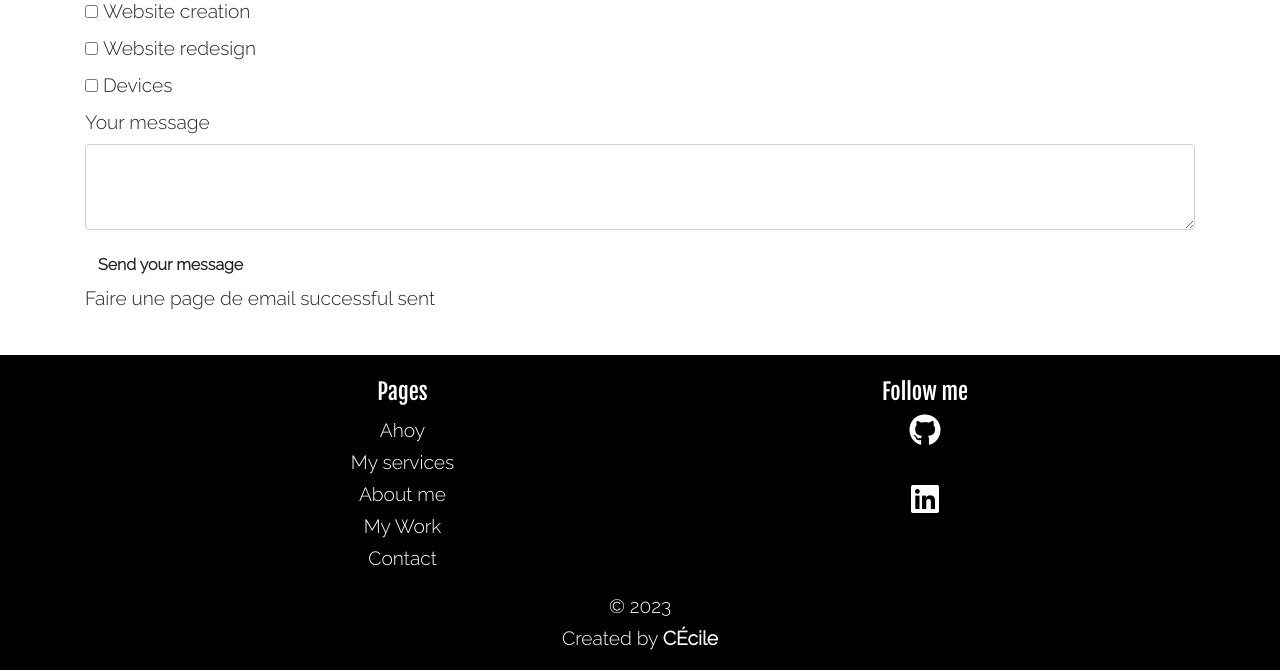
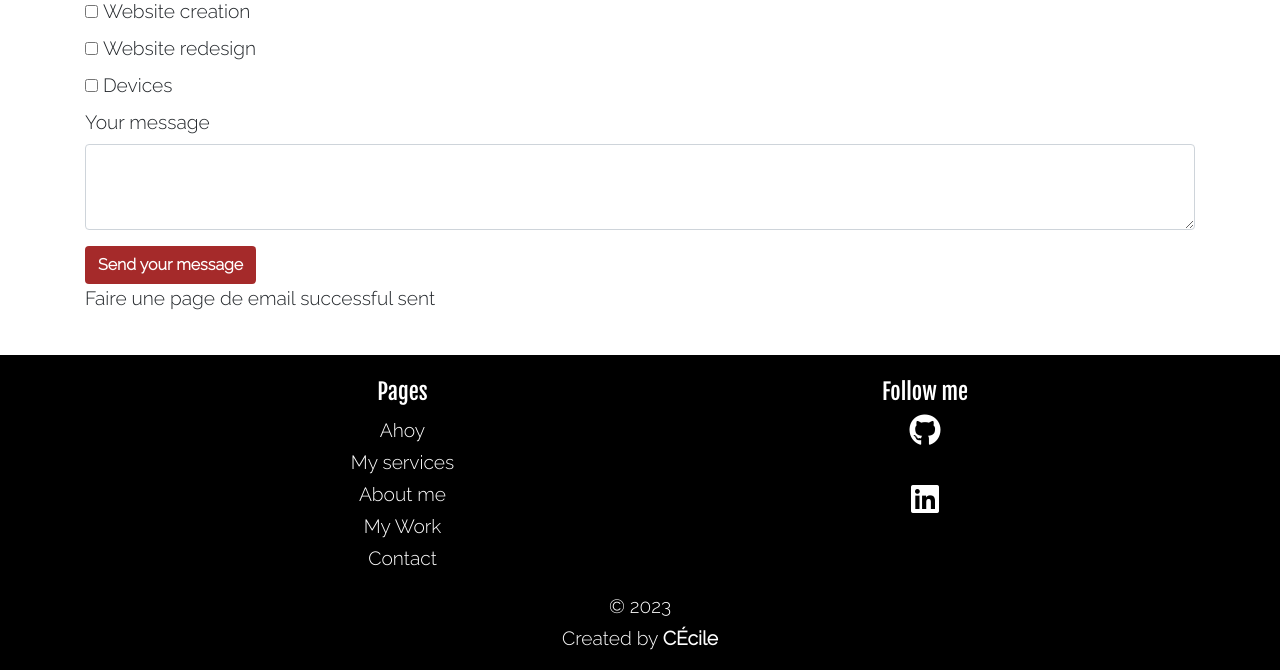
Before and after one commit to cecilegaudron/personal-website, a Django app: page / in a window 1280 px wide. Shown: the part 2639-3309 px from the top of the page. Run offline with Django 4.2, Linux system fonts and the light colour scheme; some libraries are stand-ins or nearby versions.

Commit message:
Add style for contact form submit button

```diff
--- a/static/css/style.css
+++ b/static/css/style.css
@@ -22,6 +22,15 @@ section, article {
     color: #a52a2a;
 }
 
+.btn {
+    background-color: #a52a2a;
+    color: #FFF;
+}
+
+.btn:hover {
+    background-color: #000;
+    color: #FFF;
+}
 /* Text styles */
 body {
     font-family: 'Raleway', sans-serif;
```
